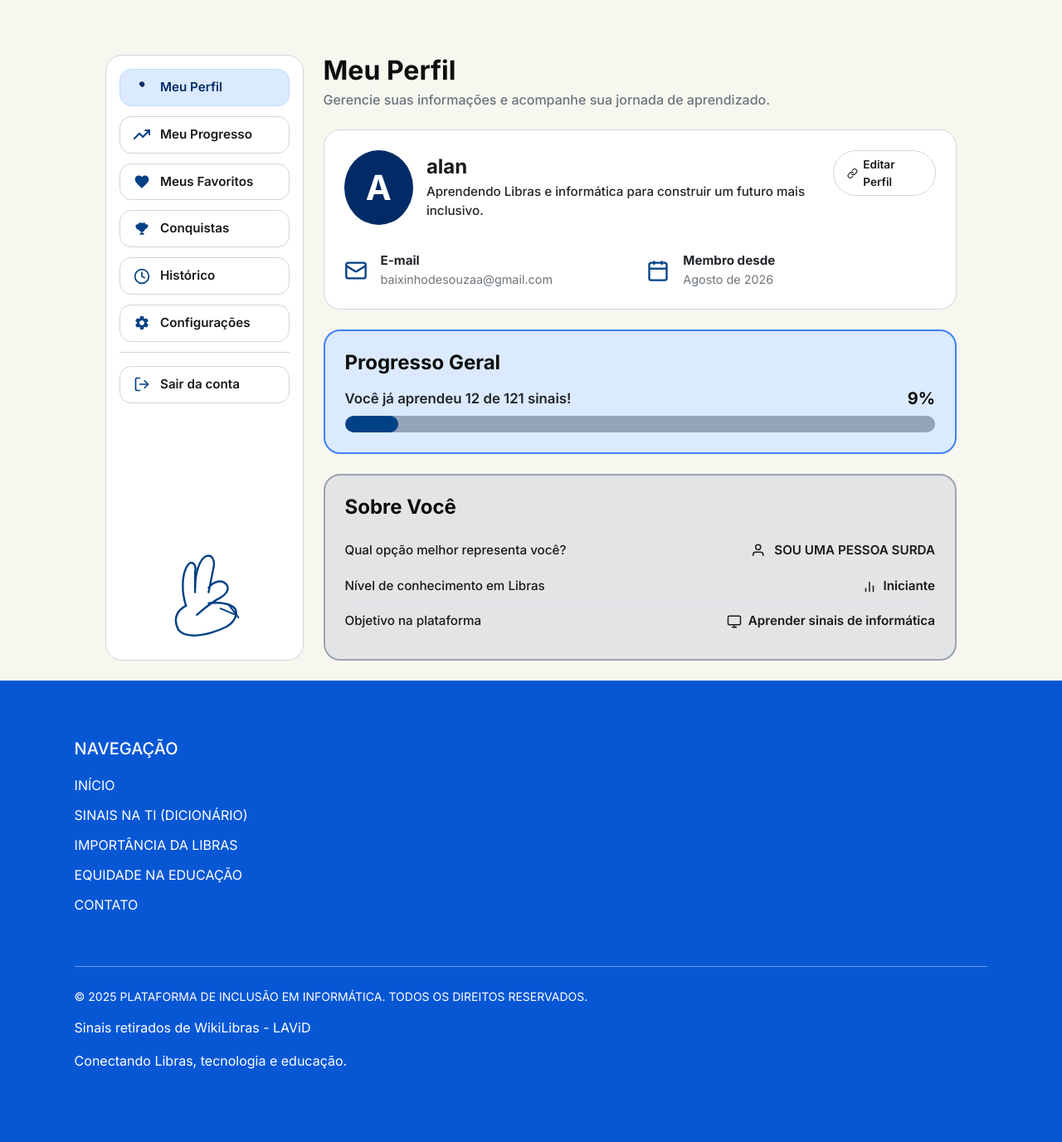
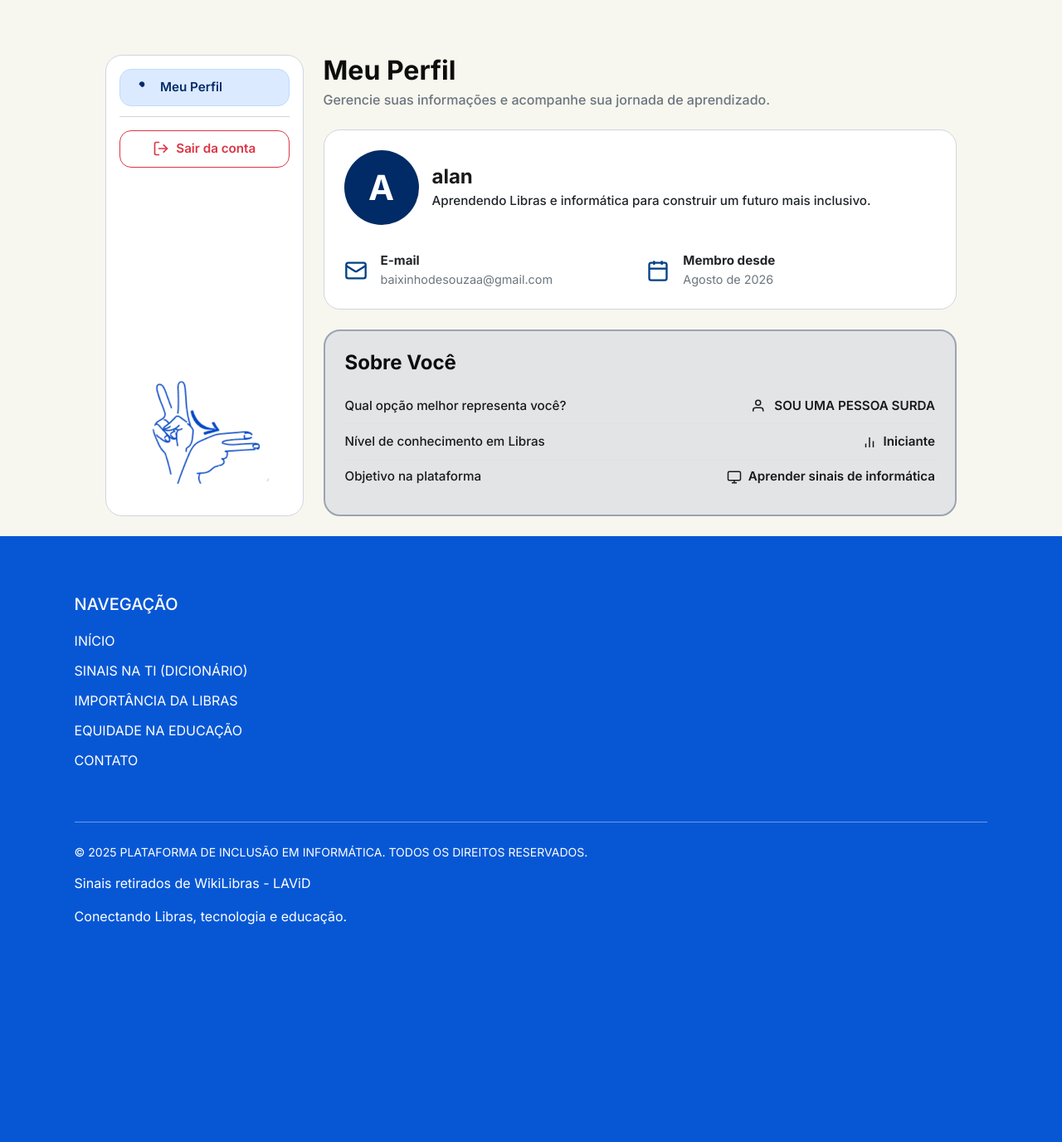
Before and after one commit to Gustavo870/corrigido, a PHP site: page /perfil.php in a window 1280 px wide. Shown: the part 78-1454 px from the top of the page at 83% size. After the commit the page ends 1192 px from the top, so only its background shows below. Run offline with PHP 8.4, Linux system fonts and the light colour scheme; a user stored in the database is signed in; data comes from the database, SQL or seed files in the repository.

Commit message:
Add files via upload

```diff
--- a/perfil.php
+++ b/perfil.php
@@ -1,4 +1,4 @@
-    <?php
+<?php
     include "header.php";
     echo "<br><br><br><br><br>";
     include "conexaoBD.php";
@@ -94,6 +94,29 @@
             margin: 8px 0 16px 0;
         }
 
+        /* Botão de Logout Estilizado */
+        .btn-logout {
+            display: flex;
+            align-items: center;
+            justify-content: center;
+            gap: 8px;
+            padding: 10px 16px;
+            border-radius: 14px;
+            border: 1.5px solid #dc3545;
+            background-color: #ffffff;
+            color: #dc3545;
+            font-weight: 600;
+            font-size: 0.95rem;
+            text-decoration: none;
+            transition: all 0.2s ease;
+            width: 100%;
+        }
+
+        .btn-logout:hover {
+            background-color: #dc3545;
+            color: #ffffff;
+        }
+
         /* Card do Perfil */
         .card-profile {
             background-color: #ffffff;
@@ -114,48 +137,6 @@
             font-size: 2.6rem;
             font-weight: 700;
             text-transform: uppercase;
-        }
-
-        .btn-edit-profile {
-            border: 1.5px solid #d0d5dd;
-            background-color: #ffffff;
-            border-radius: 50px;
-            padding: 6px 16px;
-            font-size: 0.85rem;
-            font-weight: 600;
-            color: #1a1a1a;
-            text-decoration: none;
-            display: inline-flex;
-            align-items: center;
-            gap: 6px;
-            transition: background-color 0.2s;
-        }
-
-        .btn-edit-profile:hover {
-            background-color: #f3f4f6;
-            color: #1a1a1a;
-        }
-
-        /* Card Progresso */
-        .card-progresso {
-            background-color: #dbeafe;
-            border: 2px solid #3b82f6;
-            border-radius: 20px;
-            padding: 24px;
-        }
-
-        .progress-bar-bg {
-            height: 20px;
-            background-color: #94a3b8;
-            border-radius: 10px;
-            overflow: hidden;
-        }
-
-        .progress-bar-fill {
-            height: 100%;
-            width: 9%;
-            background-color: #004085;
-            border-radius: 10px;
         }
 
         /* Card Sobre Você */
@@ -190,7 +171,6 @@
 </head>
 <body>
 
-
     <main class="container my-4" style="max-width: 1050px;">
         <div class="row g-4">
 
@@ -204,43 +184,12 @@
                             </svg>
                             Meu Perfil
                         </a>
-                        <a href="#" class="nav-pill-item">
-                            <svg width="20" height="20" viewBox="0 0 24 24" fill="none" stroke="#004085" stroke-width="2.5" stroke-linecap="round" stroke-linejoin="round">
-                                <polyline points="23 6 13.5 15.5 8.5 10.5 1 18"></polyline>
-                                <polyline points="17 6 23 6 23 12"></polyline>
-                            </svg>
-                            Meu Progresso
-                        </a>
-                        <a href="#" class="nav-pill-item">
-                            <svg width="20" height="20" viewBox="0 0 24 24" fill="#004085">
-                                <path d="M12 21.35l-1.45-1.32C5.4 15.36 2 12.28 2 8.5 2 5.42 4.42 3 7.5 3c1.74 0 3.41.81 4.5 2.09C13.09 3.81 14.76 3 16.5 3 19.58 3 22 5.42 22 8.5c0 3.78-3.4 6.86-8.55 11.54L12 21.35z"/>
-                            </svg>
-                            Meus Favoritos
-                        </a>
-                        <a href="#" class="nav-pill-item">
-                            <svg width="20" height="20" viewBox="0 0 24 24" fill="#004085">
-                                <path d="M19 5h-2V3H7v2H5c-1.1 0-2 .9-2 2v1c0 2.55 1.92 4.63 4.39 4.94A5.01 5.01 0 0 0 11 15.9V18H9v2h6v-2h-2v-2.1c1.86-.4 3.32-1.84 3.61-3.66C19.08 11.63 21 9.55 21 7V7c0-1.1-.9-2-2-2z"/>
-                            </svg>
-                            Conquistas
-                        </a>
-                        <a href="#" class="nav-pill-item">
-                            <svg width="20" height="20" viewBox="0 0 24 24" fill="none" stroke="#004085" stroke-width="2" stroke-linecap="round" stroke-linejoin="round">
-                                <circle cx="12" cy="12" r="10"></circle>
-                                <polyline points="12 6 12 12 16 14"></polyline>
-                            </svg>
-                            Histórico
-                        </a>
-                        <a href="#" class="nav-pill-item">
-                            <svg width="20" height="20" viewBox="0 0 24 24" fill="#004085">
-                                <path d="M19.14 12.94c.04-.3.06-.61.06-.94 0-.32-.02-.64-.07-.94l2.03-1.58c.18-.14.23-.41.12-.61l-1.92-3.32c-.12-.22-.37-.29-.59-.22l-2.39.96c-.5-.38-1.03-.7-1.62-.94l-.36-2.54c-.04-.24-.24-.41-.48-.41h-3.84c-.24 0-.43.17-.47.41l-.36 2.54c-.59.24-1.13.57-1.62.94l-2.39-.96c-.22-.08-.47 0-.59.22L2.74 8.87c-.12.21-.08.47.12.61l2.03 1.58c-.05.3-.09.63-.09.94s.02.64.07.94l-2.03 1.58c-.18.14-.23.41-.12.61l1.92 3.32c.12.22.37.29.59.22l2.39-.96c.5.38 1.03.7 1.62.94l.36 2.54c.05.24.24.41.48.41h3.84c.24 0 .44-.17.47-.41l.36-2.54c.59-.24 1.13-.56 1.62-.94l2.39.96c.22.08.47 0 .59-.22l1.92-3.32c.12-.22.07-.47-.12-.61l-2.01-1.58zM12 15.6c-1.98 0-3.6-1.62-3.6-3.6s1.62-3.6 3.6-3.6 3.6 1.62 3.6 3.6-1.62 3.6-3.6 3.6z"/>
-                            </svg>
-                            Configurações
-                        </a>
 
                         <div class="sidebar-divider"></div>
 
-                        <a href="logout.php" class="nav-pill-item">
-                            <svg width="20" height="20" viewBox="0 0 24 24" fill="none" stroke="#004085" stroke-width="2" stroke-linecap="round" stroke-linejoin="round">
+                        <!-- Botão de Sair Centralizado e Estilizado -->
+                        <a href="logout.php" class="btn-logout">
+                            <svg width="20" height="20" viewBox="0 0 24 24" fill="none" stroke="currentColor" stroke-width="2" stroke-linecap="round" stroke-linejoin="round">
                                 <path d="M9 21H5a2 2 0 0 1-2-2V5a2 2 0 0 1 2-2h4"></path>
                                 <polyline points="16 17 21 12 16 7"></polyline>
                                 <line x1="21" y1="12" x2="9" y2="12"></line>
@@ -249,15 +198,9 @@
                         </a>
                     </div>
 
-                    <!-- Ilustração Libras -->
-                    <div class="text-center pt-4">
-                        <svg width="110" height="120" viewBox="0 0 100 110" fill="none" stroke="#004085" stroke-width="2.2" stroke-linecap="round" stroke-linejoin="round">
-                            <path d="M30 65 C25 50, 25 30, 32 20 C36 15, 42 18, 40 28 C40 38, 40 50, 40 50"/>
-                            <path d="M40 45 C40 30, 45 12, 53 10 C58 8, 63 14, 60 25 C58 35, 55 50, 55 50"/>
-                            <path d="M55 45 C60 38, 70 35, 75 42 C78 46, 75 52, 68 56 C60 60, 50 68, 42 75"/>
-                            <path d="M30 65 C20 70, 15 80, 22 92 C30 102, 55 98, 75 88 C85 82, 90 70, 80 65 C70 60, 60 62, 55 62"/>
-                            <path d="M68 68 L85 75 M78 65 L88 78" stroke-width="1.8"/>
-                        </svg>
+                    <!-- Ilustração Libras Centralizada -->
+                    <div class="d-flex justify-content-center align-items-center w-100 pt-4 pb-2">
+                        <img src="assets\img\librasMaos.png" alt="Ilustração de Libras" style="max-width: 300px; border-radius: 12px; height: auto;">
                     </div>
                 </div>
             </div>
@@ -272,7 +215,7 @@
 
                 <!-- Card 1: Informações do Usuário -->
                 <div class="card-profile mb-4">
-                    <div class="d-flex justify-content-between align-items-start mb-4">
+                    <div class="d-flex align-items-start mb-4">
                         <div class="d-flex align-items-center gap-3">
                             <div class="avatar-circle"><?php echo $inicialAvatar; ?></div>
                             <div>
@@ -282,13 +225,6 @@
                                 </p>
                             </div>
                         </div>
-                        <a href="#" class="btn-edit-profile">
-                            <svg width="14" height="14" viewBox="0 0 24 24" fill="none" stroke="currentColor" stroke-width="2" stroke-linecap="round" stroke-linejoin="round">
-                                <path d="M10 13a5 5 0 0 0 7.54.54l3-3a5 5 0 0 0-7.07-7.07l-1.72 1.71"></path>
-                                <path d="M14 11a5 5 0 0 0-7.54-.54l-3 3a5 5 0 0 0 7.07 7.07l1.71-1.71"></path>
-                            </svg>
-                            Editar Perfil
-                        </a>
                     </div>
 
                     <div class="row pt-2 g-3">
@@ -317,19 +253,7 @@
                     </div>
                 </div>
 
-                <!-- Card 2: Progresso Geral -->
-                <div class="card-progresso mb-4">
-                    <h3 class="fw-bold h4 mb-3" style="color: #0d0d0d;">Progresso Geral</h3>
-                    <div class="d-flex justify-content-between align-items-center mb-2">
-                        <span class="fw-semibold text-dark" style="font-size: 1.05rem;">Você já aprendeu 12 de 121 sinais!</span>
-                        <span class="fw-bold h5 mb-0" style="color: #0d0d0d;">9%</span>
-                    </div>
-                    <div class="progress-bar-bg">
-                        <div class="progress-bar-fill"></div>
-                    </div>
-                </div>
-
-                <!-- Card 3: Sobre Você -->
+                <!-- Card 2: Sobre Você -->
                 <div class="card-sobre">
                     <h3 class="fw-bold h4 mb-3" style="color: #0d0d0d;">Sobre Você</h3>
 
```
